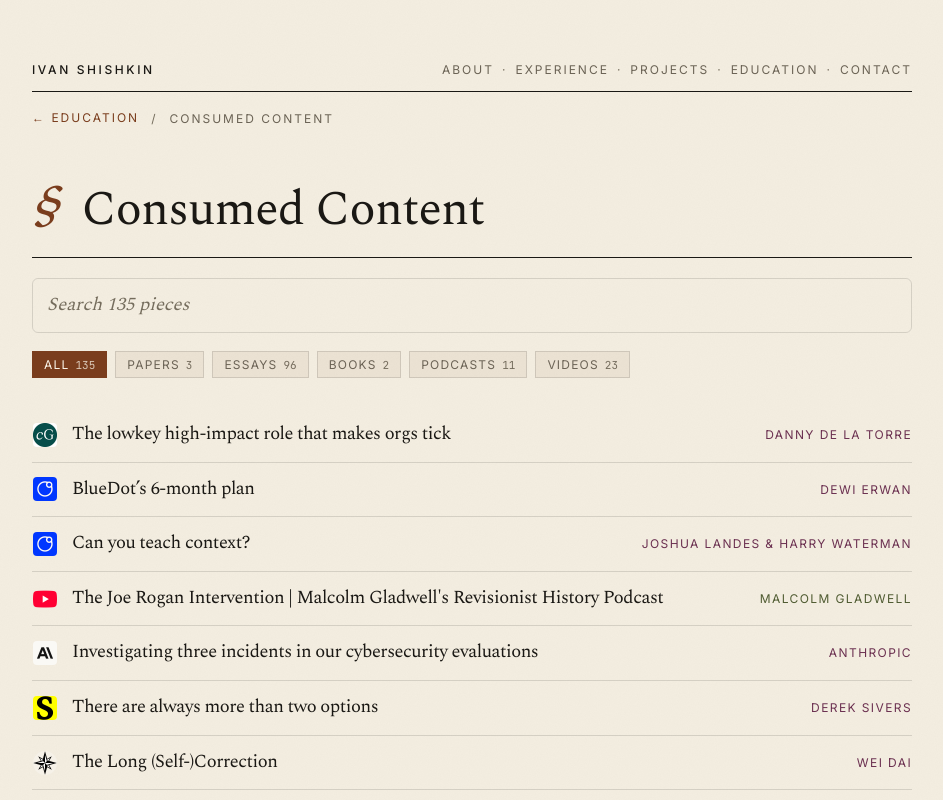
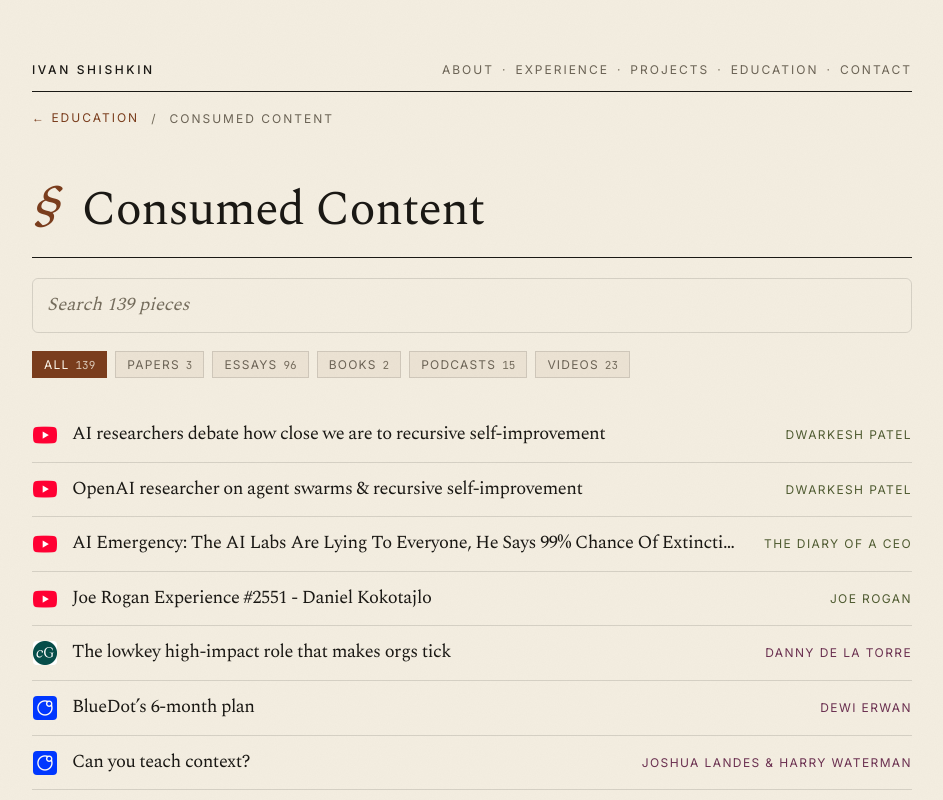
Before and after one commit to Ivan-Shishkin-Dev/Personal_Portfolio_3, a Next.js app: page /consumed-content in a window 1280 px wide. Shown: the top 800 px of the page, without its empty margins (168-1111 px from the left). Built offline with nearby package versions, Linux system fonts and the light colour scheme.

Commit message:
Add four podcast entries to reading list

```diff
--- a/content/consumed.ts
+++ b/content/consumed.ts
@@ -851,4 +851,29 @@
     author: "Danny De La Torre",
     source: "Coefficient Giving",
   },
+  {
+    title: "Joe Rogan Experience #2551 - Daniel Kokotajlo",
+    url: "https://www.youtube.com/watch?v=hSQ1iVqEZO4",
+    author: "Joe Rogan",
+    category: "Podcasts",
+  },
+  {
+    title:
+      "AI Emergency: The AI Labs Are Lying To Everyone, He Says 99% Chance Of Extinction | Roman Yampolskiy",
+    url: "https://www.youtube.com/watch?v=OhOmLqR5nN4",
+    author: "The Diary Of A CEO",
+    category: "Podcasts",
+  },
+  {
+    title: "OpenAI researcher on agent swarms & recursive self-improvement",
+    url: "https://www.youtube.com/watch?v=6AgOfiZOWiY",
+    author: "Dwarkesh Patel",
+    category: "Podcasts",
+  },
+  {
+    title: "AI researchers debate how close we are to recursive self-improvement",
+    url: "https://www.youtube.com/watch?v=PrSf7IOYu-I",
+    author: "Dwarkesh Patel",
+    category: "Podcasts",
+  },
 ];
```
